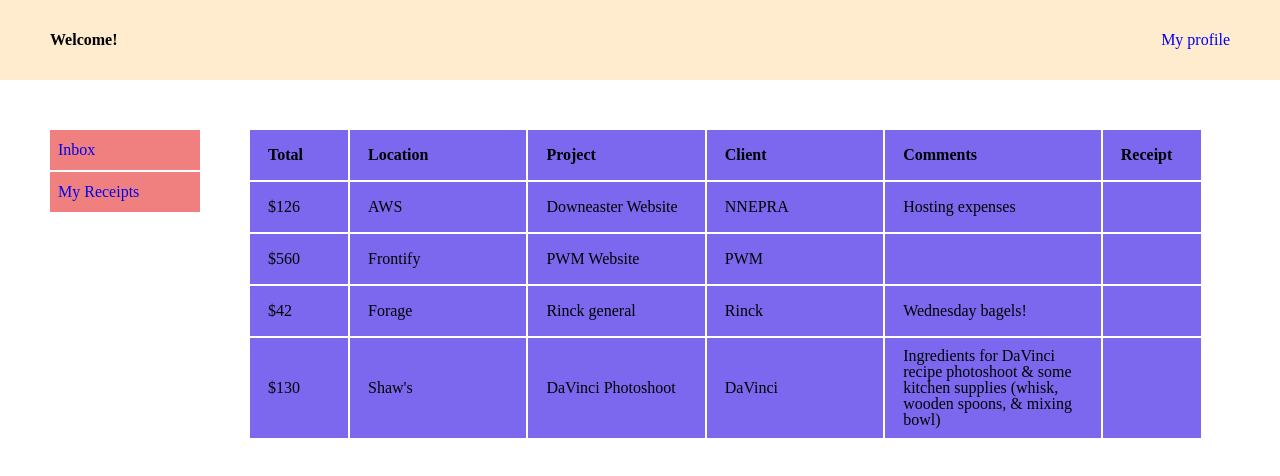
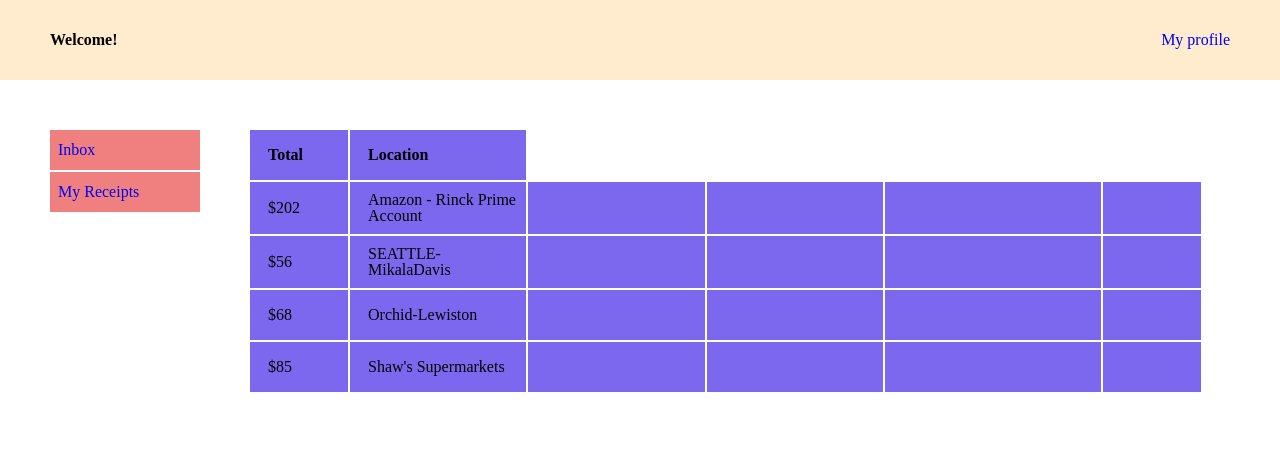
Before and after one commit to hjmccain/expense-app, a React (Create React App) app in the folder client/: page / in a window 1280 px wide. Shown: the top 476 px of the page. Built offline with nearby package versions, Linux system fonts and the light colour scheme.

Commit message:
Add 'css-modifier' to get rid of certain fields for expenses lineItems.

```diff
--- a/client/src/cardholder/data/expenses.js
+++ b/client/src/cardholder/data/expenses.js
@@ -1,7 +1,18 @@
-import React from 'react';
-
-const Expenses = props => {
-  return <div></div>;
-};
-
-export default Expenses;
+export const expenses = {
+  1: {
+    total: 202,
+    location: 'Amazon - Rinck Prime Account'
+  },
+  2: {
+    total: 56,
+    location: 'SEATTLE-MikalaDavis'
+  },
+  3: {
+    total: 68,
+    location: 'Orchid-Lewiston'
+  },
+  4: {
+    total: 85,
+    location: 'Shaw\'s Supermarkets'
+  }
+}
--- a/client/src/cardholder/lineItem/Header.js
+++ b/client/src/cardholder/lineItem/Header.js
@@ -9,16 +9,16 @@
       <div className="line-item__element -header">
         <p>Location</p>
       </div>
-      <div className="line-item__element -header">
+      <div className={`line-item__element -header ${props.cssModifier}`}>
         <p>Project</p>
       </div>
-      <div className="line-item__element -header">
+      <div className={`line-item__element -header ${props.cssModifier}`}>
         <p>Client</p>
       </div>
-      <div className="line-item__element -header">
+      <div className={`line-item__element -header ${props.cssModifier}`}>
         <p>Comments</p>
       </div>
-      <div className="line-item__element -header">
+      <div className={`line-item__element -header ${props.cssModifier}`}>
         <p>Receipt</p>
       </div>
     </div>
--- a/client/src/cardholder/lineItem/_line-item.scss
+++ b/client/src/cardholder/lineItem/_line-item.scss
@@ -19,5 +19,9 @@
     .-header {
       font-weight: 800;
     }
+
+    .-null {
+      display: none;
+    }
   }
 }
--- a/client/src/cardholder/lineItem/display.js
+++ b/client/src/cardholder/lineItem/display.js
@@ -1,15 +1,16 @@
 import React from 'react';
 import { receipts } from 'cardholder/data/receipts';
+import { expenses } from 'cardholder/data/expenses';
 import LineItem from './LineItem';
 import LineItemHeader from './Header';
 
 const LineItemDisplay = props => {
   return (
     <div className="line-item-display">
-      <LineItemHeader />
+      <LineItemHeader cssModifier={'-null'} />
       {
-        Object.entries(receipts).map(ary => {
-          return <LineItem key={ary[0]} data={ary[1]} />
+        Object.entries(expenses).map(ary => {
+          return <LineItem key={ary[0]} data={ary[1]} cssModifier={''} />
         })
       }
     </div>
--- a/client/src/cardholder/lineItem/lineItem.js
+++ b/client/src/cardholder/lineItem/lineItem.js
@@ -9,16 +9,16 @@
       <div className="line-item__element">
         <p>{props.data.location}</p>
       </div>
-      <div className="line-item__element">
+      <div className={`line-item__element ${props.cssModifier}`}>
         <p>{props.data.project}</p>
       </div>
-      <div className="line-item__element">
+      <div className={`line-item__element ${props.cssModifier}`}>
         <p>{props.data.client}</p>
       </div>
-      <div className="line-item__element">
+      <div className={`line-item__element ${props.cssModifier}`}>
         <p>{props.data.comments}</p>
       </div>
-      <div className="line-item__element">
+      <div className={`line-item__element ${props.cssModifier}`}>
         <p>{props.data.receipt}</p>
       </div>
     </div>
```
Also changed, not shown: 1 other file (tests, documents, lock files or other folders).
